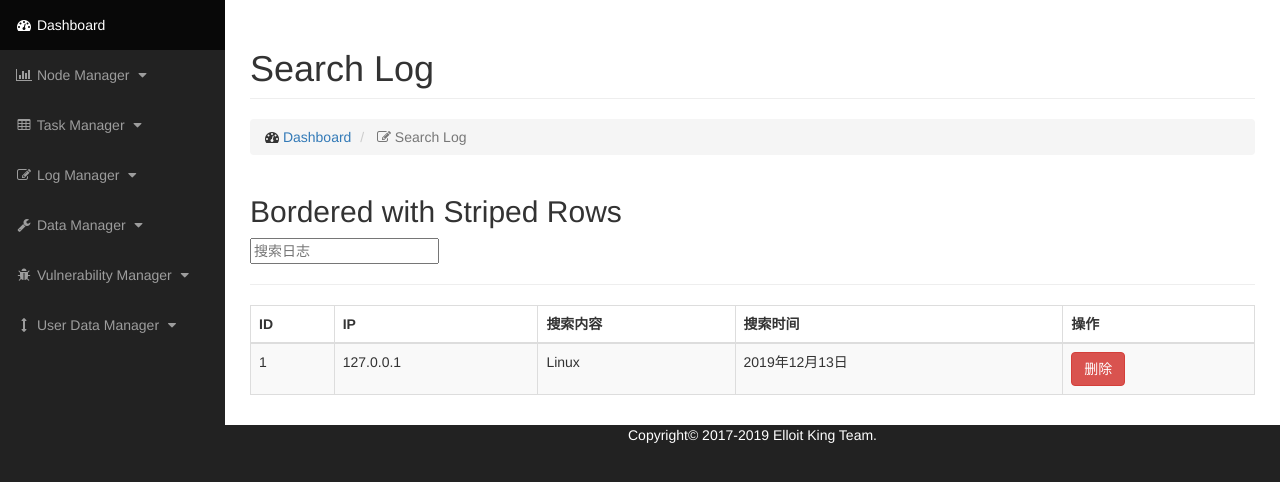
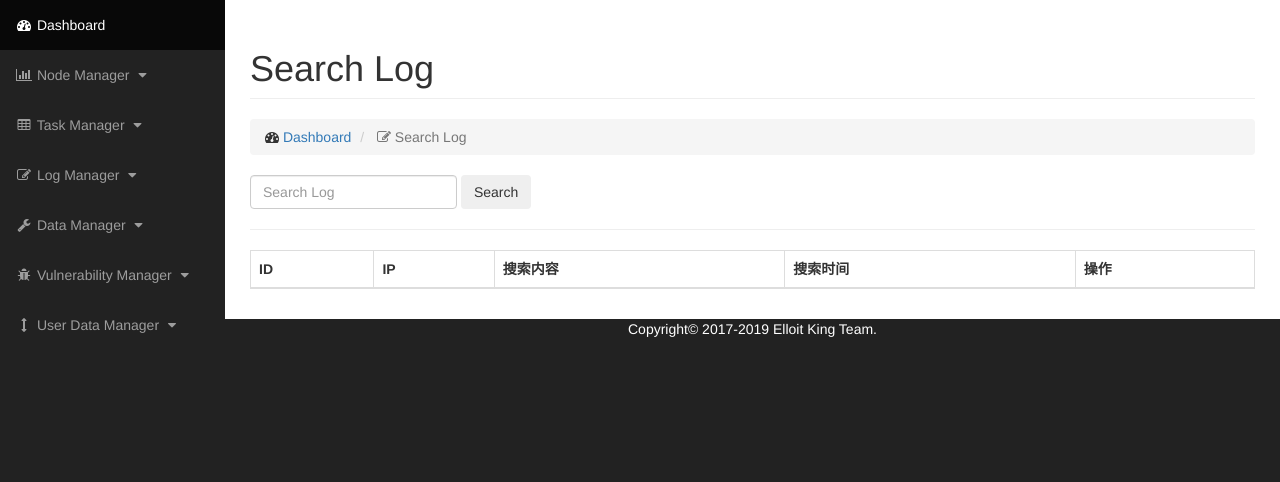
Before and after one commit to imjdl/SearchApp, a Django app: page /admin/search_log/ in a window 1280 px wide. Shown: the part 51-533 px from the top of the page. Run offline with Django 3.2, Linux system fonts and the light colour scheme; the visitor is signed in with stand-in values (Sample User, id 1); grey boxes labelled with a size stand in for pictures from a placeholder-image service; data that the repository does not hold is empty; some libraries are stand-ins or nearby versions.

Commit message:
搜索日志部分完成

```diff
--- /dev/null
+++ b/dashboard/static/dashboard/js/common.js
@@ -0,0 +1,20 @@
+function Getxmlhttp() {
+    var xmlhttp;
+    if (window.XMLHttpRequest) {
+    //  IE7+, Firefox, Chrome, Opera, Safari 浏览器执行代码
+    xmlhttp=new XMLHttpRequest();
+    } else{
+    // IE6, IE5 浏览器执行代码
+    xmlhttp=new ActiveXObject("Microsoft.XMLHTTP");
+    }
+    return xmlhttp;
+}
+
+function getId(id) {
+    return document.getElementById(id);
+}
+
+function toJson(str) {
+    var json = (new Function("return" + str))();
+    return json;
+}
--- /dev/null
+++ b/dashboard/static/dashboard/js/search_log.js
@@ -0,0 +1,43 @@
+function getData() {
+    var xmlhttp = Getxmlhttp();
+    xmlhttp.open("GET", search_log_api_url, true);
+    xmlhttp.send();
+    xmlhttp.onreadystatechange = function () {
+        if (xmlhttp.readyState==4){
+            if (xmlhttp.status==200){
+                var logs = toJson(xmlhttp.responseText)["logs"];
+                createtable(logs);
+            }
+        }
+    }
+}
+
+function createtable(logs) {
+    tbody = getId("search_log_table_tbody");
+    for(var i = 0; i< logs.length; i++){
+        log = logs[i];
+        var tr = document.createElement("tr");
+        var td_id = document.createElement("td");
+        var td_ip = document.createElement("td");
+        var td_date = document.createElement("td");
+        var td_content = document.createElement("td");
+        var td_operater = document.createElement("td");
+
+        var td_btu = document.createElement("button");
+        td_btu.innerText = "删除";
+        td_btu.className = "btn btn-danger";
+
+        td_id.innerText = log["id"];
+        td_ip.innerText = log["ip"];
+        td_date.innerText = log["date"];
+        td_content.innerText = log["content"];
+        td_operater.appendChild(td_btu);
+        tr.appendChild(td_id);
+        tr.appendChild(td_ip);
+        tr.appendChild(td_content);
+        tr.appendChild(td_date);
+        tr.appendChild(td_operater);
+        tbody.appendChild(tr);
+    }
+}
+getData();
--- a/dashboard/templates/dashboard/base.html
+++ b/dashboard/templates/dashboard/base.html
@@ -10,6 +10,8 @@
     <meta name="description" content="">
     <meta name="author" content="elloit">
     <link rel="icon" href="{% static '/search/img/eye.png' %}">
+    <script src={% static "dashboard/js/common.js" %}></script>
+
     {% block scripts_head %}{% endblock %}
 
     <title>{% block title %}{% endblock %}</title>
--- a/dashboard/templates/dashboard/html/search_log.html
+++ b/dashboard/templates/dashboard/html/search_log.html
@@ -22,9 +22,9 @@
         </div>
         <div class="row">
             <div class="col-lg-12">
-                <h2>Bordered with Striped Rows</h2>
-                <form action="">
-                    <input type="text" class="text-info" placeholder="搜索日志">
+                <form class="form-inline">
+                    <input class="form-control mr-sm-2" type="search" placeholder="Search Log" aria-label="Search">
+                    <button class="btn btn-outline-success my-2 my-sm-0" type="submit">Search</button>
                 </form>
                 <hr>
                 <div class="table-responsive">
@@ -38,17 +38,7 @@
                                 <th>操作</th>
                             </tr>
                         </thead>
-                        <tbody>
-                            <tr>
-                                <td>1</td>
-                                <td>127.0.0.1</td>
-                                <td>Linux</td>
-                                <td>2019年12月13日</td>
-                                <td>
-                                    <button class="btn btn-danger">删除</button>
-                                </td>
-                            </tr>
-                        </tbody>
+                        <tbody id="search_log_table_tbody"></tbody>
                     </table>
                 </div>
             </div>
@@ -56,3 +46,9 @@
     </div>
 </div>
 {% endblock %}
+{% block scripts_end %}
+    <script>
+        var search_log_api_url = "{% url "dashboard:search_log_api" %}";
+    </script>
+    <script src="{% static "dashboard/js/search_log.js" %}"></script>
+{% endblock %}
--- a/dashboard/urls.py
+++ b/dashboard/urls.py
@@ -9,5 +9,6 @@ urlpatterns = [
     url(r'create_scanner/', views.create_scanner, name="create_scanner"),
     url(r'scanner_list/', views.scanner_list, name="scanner_list"),
     url(r'search_log/', views.search_log, name="search_log"),
+    url(r'search_log_api/', views.search_log_api, name="search_log_api"),
 
 ]
--- a/dashboard/views.py
+++ b/dashboard/views.py
@@ -158,7 +158,17 @@ def search_log(request):
 
 @login_required(login_url='/admin/login/')
 def search_log_api(request):
-    pass
+    from search.models import SearchLog
+    search_logs = SearchLog.objects.all()
+    logs = {"logs":[]}
+    for log in search_logs:
+        data = {}
+        data["id"] = log.id
+        data["ip"] = log.searcher_IP
+        data["date"] = log.searcher_date
+        data["content"] = log.searcher_content
+        logs["logs"].append(data)
+    return JsonResponse(data=logs, status=200)
 
 
 @login_required(login_url='/admin/login/')
```
Also changed, not shown: dashboard/static/dashboard/js/script.js (+0 -20 lines).
